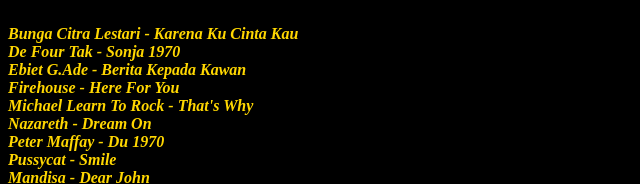
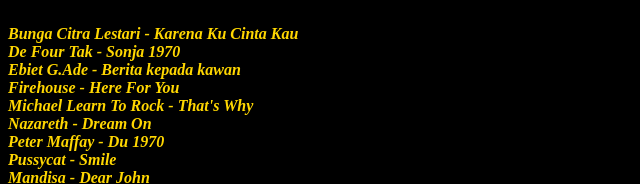
Before and after one commit to dirkncl/mp3player, a plain HTML site: page scanner.html in a window 1280 px wide. Shown: the part 631-815 px from the top of the page, 0-640 px from the left. Drawn offline with Linux system fonts and the light colour scheme.

Commit message:
Update scanner.html

```diff
--- a/scanner.html
+++ b/scanner.html
@@ -52,7 +52,7 @@
 
       Bunga Citra Lestari - Karena Ku Cinta Kau<br>
       De Four Tak - Sonja 1970<br>
-      Ebiet G.Ade - Berita Kepada Kawan<br>
+      Ebiet G.Ade - Berita kepada kawan<br>
       Firehouse - Here For You<br>
       Michael Learn To Rock - That's Why<br>
       Nazareth - Dream On<br>
```
